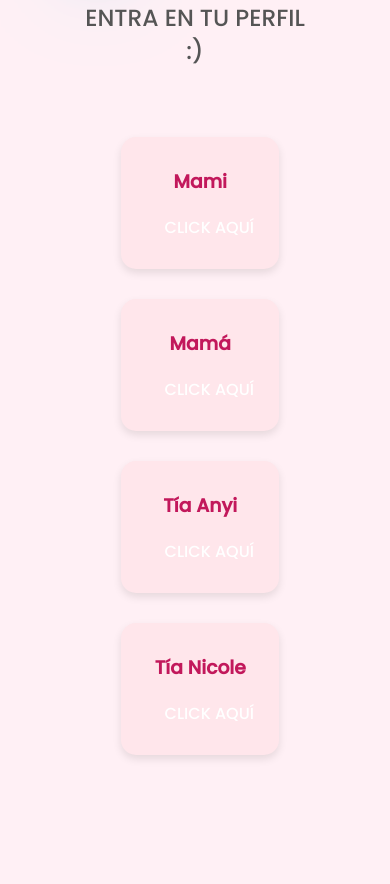
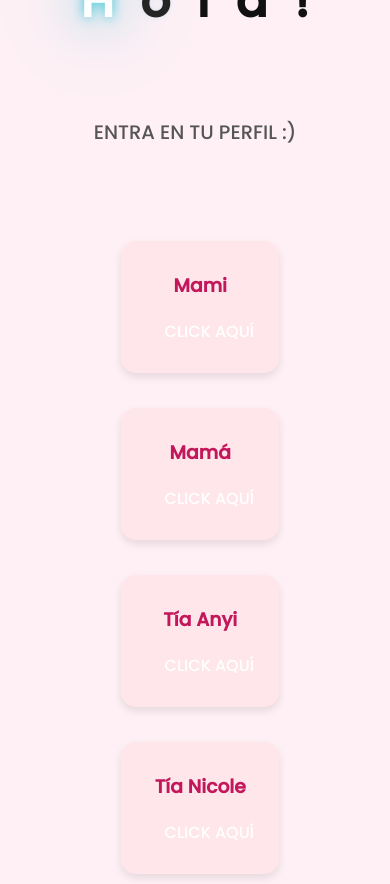
Before and after one commit to agustina123456789-crypto/detalle, a plain HTML site: page index.html in a window 390 px wide. Before the commit the page ends 844 px from the top, so only its background shows below. Drawn offline with Linux system fonts and the light colour scheme.

Commit message:
Update index.html

```diff
--- a/index.html
+++ b/index.html
@@ -26,13 +26,13 @@
     }
 
     .description span {
-      font-size: 2.5vw; /* Tamaño de fuente flexible para que se ajuste mejor */
+      font-size: 2.5vw;
       color: #555;
       padding: 10px 20px;
       line-height: 1.4;
       display: inline-block;
       max-width: 90%;
-      margin: 0 auto;
+      margin: 20px auto;
       text-align: center;
     }
 
@@ -90,22 +90,33 @@
 
     /* Ajustes para pantallas pequeñas */
     @media (max-width: 480px) {
+      .greetings {
+        margin-top: 20vh; /* Empujar el texto "Hola" hacia abajo */
+      }
+
       .greetings span {
-        font-size: 12vw; /* Ajustar el tamaño del texto "Hola" */
+        font-size: 12vw; /* Ajuste para pantallas más pequeñas */
       }
+
+      .description {
+        margin-top: 5vh; /* Espacio adicional antes de la descripción */
+      }
+
       .description span {
-        font-size: 6vw; /* Tamaño dinámico para la descripción en móvil */
+        font-size: 5vw; /* Ajustar tamaño dinámico en dispositivos móviles */
         line-height: 1.4;
-        max-width: 90%; /* Aseguramos que el texto no se salga */
-        padding: 10px;
+        max-width: 90%;
+        padding: 15px;
       }
+
       .perfil-cards {
         flex-direction: column;
         align-items: center;
-        gap: 10px;
+        gap: 15px;
       }
+
       .card {
-        width: 80%; /* Reducir el tamaño de las tarjetas */
+        width: 80%;
         margin: 10px 0;
       }
     }
```
